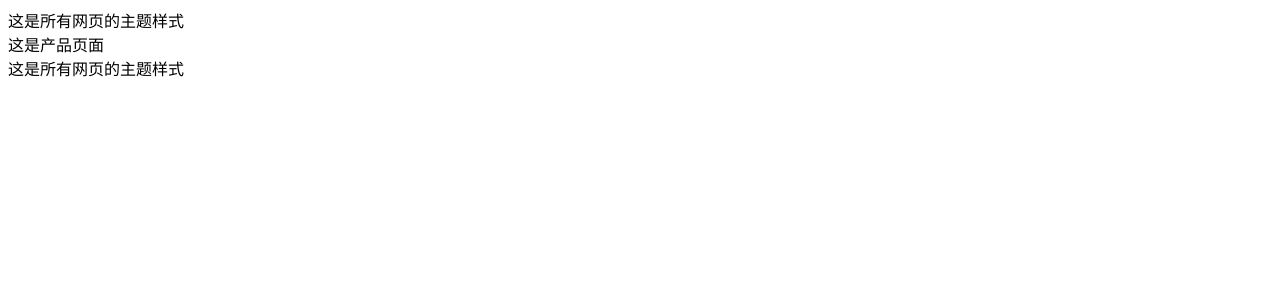
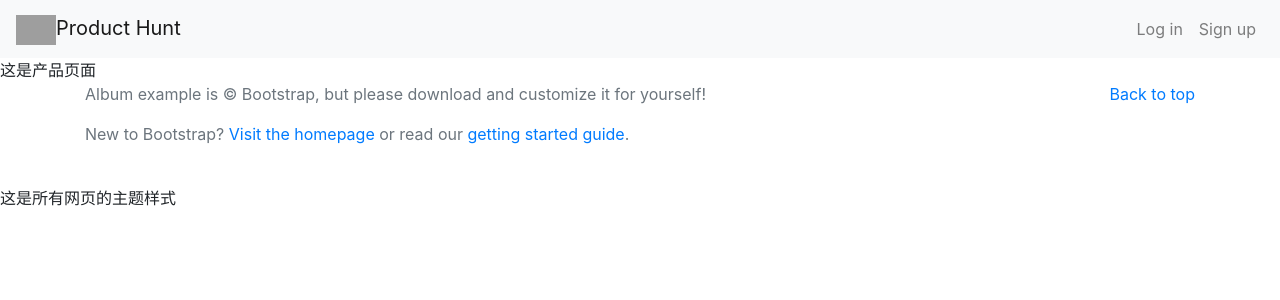
Before and after one commit to hlccare/product_hunt, a Django app: page / in a window 1280 px wide. Shown: the top 300 px of the page. Run offline with Django 3.2, Linux system fonts and the light colour scheme; some libraries are stand-ins or nearby versions; grey boxes are pictures that could not be loaded.

Commit message:
在基模版中套用bootstrap，修改navbar，增加图标，同时在setting中增加STATIC_ROOT,STATIC_DIRS，并执行collectstatic

```diff
--- a/product_hunt/settings.py
+++ b/product_hunt/settings.py
@@ -120,3 +120,9 @@ USE_TZ = True
 # https://docs.djangoproject.com/en/2.1/howto/static-files/
 
 STATIC_URL = '/static/'
+#收集完存放在STATIC-ROOT
+STATIC_ROOT = os.path.join(BASE_DIR, 'static')
+#需要收集静态文件的文件夹
+STATIC_DIRS = [
+    os.path.join(BASE_DIR, 'products/static')
+]
--- a/templates/theme.html
+++ b/templates/theme.html
@@ -1,7 +1,73 @@
-这是所有网页的主题样式
-<br>
-{% block content %}
+
+<!doctype html>
+<html lang="en">
+  {% load staticfiles %}
+  <head>
+    <meta charset="utf-8">
+    <meta name="viewport" content="width=device-width, initial-scale=1, shrink-to-fit=no">
+    <meta name="description" content="">
+    <meta name="author" content="Mark Otto, Jacob Thornton, and Bootstrap contributors">
+    <meta name="generator" content="Jekyll v3.8.5">
+    <title>Album example · Bootstrap</title>
+
+    <!--<link rel="canonical" href="https://getbootstrap.com/docs/4.3/examples/album/">-->
+
+    <!-- Bootstrap core CSS -->
+<link href="https://cdn.bootcss.com/twitter-bootstrap/4.3.1/css/bootstrap.min.css" rel="stylesheet">
+
+
+    <style>
+      .bd-placeholder-img {
+        font-size: 1.125rem;
+        text-anchor: middle;
+        -webkit-user-select: none;
+        -moz-user-select: none;
+        -ms-user-select: none;
+        user-select: none;
+      }
+
+      @media (min-width: 768px) {
+        .bd-placeholder-img-lg {
+          font-size: 3.5rem;
+        }
+      }
+    </style>
+    <!-- Custom styles for this template -->
+
+  </head>
+  <body>
+    <nav class="navbar navbar-expand-lg navbar-light bg-light">
+      <a class="navbar-brand" href="#"><img src="{% static 'letter-p.png' %}" height="30px">Product Hunt</a>
+
+        <button class="navbar-toggler" type="button" data-toggle="collapse" data-target="#navbarNavAltMarkup" aria-controls="navbarNavAltMarkup" aria-expanded="false" aria-label="Toggle navigation">
+            <span class="navbar-toggler-icon"></span>
+        </button>
+      <div class="collapse navbar-collapse" id="navbarNavAltMarkup">
+        <div class="navbar-nav ml-auto" >
+          <a class="nav-item nav-link" href="#">Log in</a>
+          <a class="nav-item nav-link">Sign up</a>
+        </div>
+      </div>
+    </nav>
+  {% block content %}
 
 {% endblock content %}
+
+
+<footer class="text-muted">
+  <div class="container">
+    <p class="float-right">
+      <a href="#">Back to top</a>
+    </p>
+    <p>Album example is &copy; Bootstrap, but please download and customize it for yourself!</p>
+    <p>New to Bootstrap? <a href="https://getbootstrap.com/">Visit the homepage</a> or read our <a href="/docs/4.3/getting-started/introduction/">getting started guide</a>.</p>
+  </div>
+</footer>
+<script src="https://code.jquery.com/jquery-3.3.1.slim.min.js" integrity="sha384-q8i/X+965DzO0rT7abK41JStQIAqVgRVzpbzo5smXKp4YfRvH+8abtTE1Pi6jizo" crossorigin="anonymous"></script>
+<script src="https://cdnjs.cloudflare.com/ajax/libs/popper.js/1.14.7/umd/popper.min.js" integrity="sha384-UO2eT0CpHqdSJQ6hJty5KVphtPhzWj9WO1clHTMGa3JDZwrnQq4sF86dIHNDz0W1" crossorigin="anonymous"></script>
+<script src="https://stackpath.bootstrapcdn.com/bootstrap/4.3.1/js/bootstrap.min.js" integrity="sha384-JjSmVgyd0p3pXB1rRibZUAYoIIy6OrQ6VrjIEaFf/nJGzIxFDsf4x0xIM+B07jRM" crossorigin="anonymous"></script></body>
+</html>
+
+
 <br>
 这是所有网页的主题样式
```
